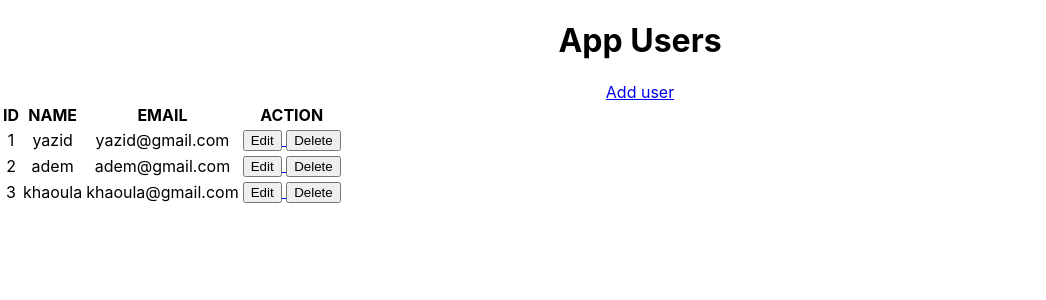
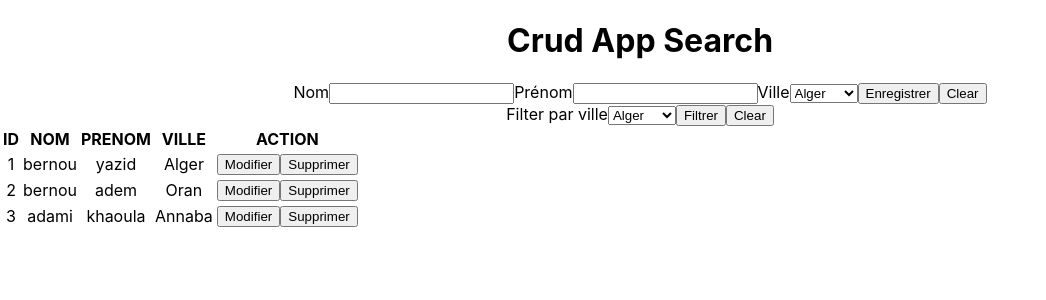
Before and after one commit to yazid1bernou/example-react-redux, a React (Create React App) app: page / in a window 1280 px wide. Shown: the top 300 px of the page, without its empty margins (0-1046 px from the left). Built offline with nearby package versions, Linux system fonts and the light colour scheme.

Commit message:
get data villes and users to App

```diff
--- a/src/App.js
+++ b/src/App.js
@@ -1,24 +1,87 @@
 
 import { BrowserRouter , Routes , Route} from 'react-router-dom';
 import './App.css';
-import ListUsers from "./Users/components/ListUsers";
-import AddUser from "./Users/components/AddUser";
-import UpdateUser from "./Users/components/UpdateUser";
+import { useSelector  , useDispatch} from 'react-redux';
+
 
 function App() {
+
+  const villes =  useSelector(data => data.villes)
+  const users =  useSelector(data => data.users)
 
 
   return (
     <div className="App">
-         <h1> App Users </h1>
+         <h1> Crud App Search </h1>
 
-         <BrowserRouter>
+         <div>
+            <label>Nom</label>
+            <input type="text" />
+            <label>Prénom</label>
+            <input type="text" />
+            <label>Ville</label>
+            <select>
+              {villes?.map((ville , i) =>
+
+                  <option  key={i} value={ville.id}> {ville.nom} </option>
+
+               )}
+
+            </select>
+            <button>Enregistrer</button>
+            <button>Clear</button>
+         </div>
+         <div>
+
+            <label>Filter par ville</label>
+            <select>
+              {villes?.map((ville , i) =>
+
+                  <option  key={i} value={ville.id}> {ville.nom} </option>
+
+               )}
+
+            </select>
+            <button>Filtrer</button>
+            <button>Clear</button>
+         </div>
+
+         <div>
+             <table>
+                <thead>
+                    <th>ID</th>
+                    <th>NOM</th>
+                    <th>PRENOM</th>
+                    <th>VILLE</th>
+                    <th>ACTION</th>
+                </thead>
+                <tbody>
+                   {users.map( (user ,  index) => {
+                      const ville =  villes.find((v) => v.id === parseInt(user.ville));
+                      return (
+                       <tr>
+                          <td>{user.id}</td>
+                          <td>{user.nom}</td>
+                          <td>{user.prenom}</td>
+                          <td>{ville.nom}</td>
+                          <td>
+                            <button>Modifier</button>
+                            <button>Supprimer</button>
+                          </td>
+                        </tr>
+                      )
+                   })}
+                </tbody>
+             </table>
+         </div>
+
+       {/*   <BrowserRouter>
             <Routes>
                     <Route path="/" element={<ListUsers />} />
                     <Route path="/add-user" element={<AddUser />} />
                     <Route path="/update-user/:id" element={<UpdateUser />} />
             </Routes>
-         </BrowserRouter>
+         </BrowserRouter> */}
     </div>
   );
 }
--- a/src/crud-search/config/reducer.js
+++ b/src/crud-search/config/reducer.js
@@ -3,9 +3,9 @@
 const initialState =  {
 
     villes : [
-    { id : 1 ,  nom : "Alger"} ,
-    { id : 2 ,  nom : "Annaba"} ,
-    { id : 3 ,  nom : "Oran"} ,
+        { id : 1 ,  nom : "Alger"} ,
+        { id : 2 ,  nom : "Annaba"} ,
+        { id : 3 ,  nom : "Oran"} ,
     ] ,
 
     users : [
@@ -15,7 +15,7 @@ const initialState =  {
     ]
 }
 
-const reducer  = (state = initialState  , action ) {
+const reducer  = (state = initialState  , action ) => {
      switch (action.type) {
         case "Add_User" :
            return {
@@ -30,6 +30,21 @@ const reducer  = (state = initialState  , action ) {
                 user.ville =  action.payload.ville
             }
             return  state ;
+        case "Delete_User" :
+           return {
+            ...state ,
+            users : [...state.users.filter((u) => u.id !== parseInt(action.payload))]
+           }
+        case "Filter_User" :
+            return {
+                ...state ,
+               filterUsers : [...state.users.filter((u) => u.ville === parseInt(action.payload))]
+            }
+        case "clearFilterUserAction" :
+            return {
+             ...state ,
+             filterUsers : null
+            }
 
         default :
         return state ;
--- a/src/index.js
+++ b/src/index.js
@@ -5,7 +5,7 @@ import App from './App';
 import reportWebVitals from './reportWebVitals';
 import { Provider } from 'react-redux';
 import { legacy_createStore } from 'redux';
-import reducer from './Users/reducer';
+import reducer from './crud-search/config/reducer';
 
 const store =  legacy_createStore(reducer)
 const root = ReactDOM.createRoot(document.getElementById('root'));
```
